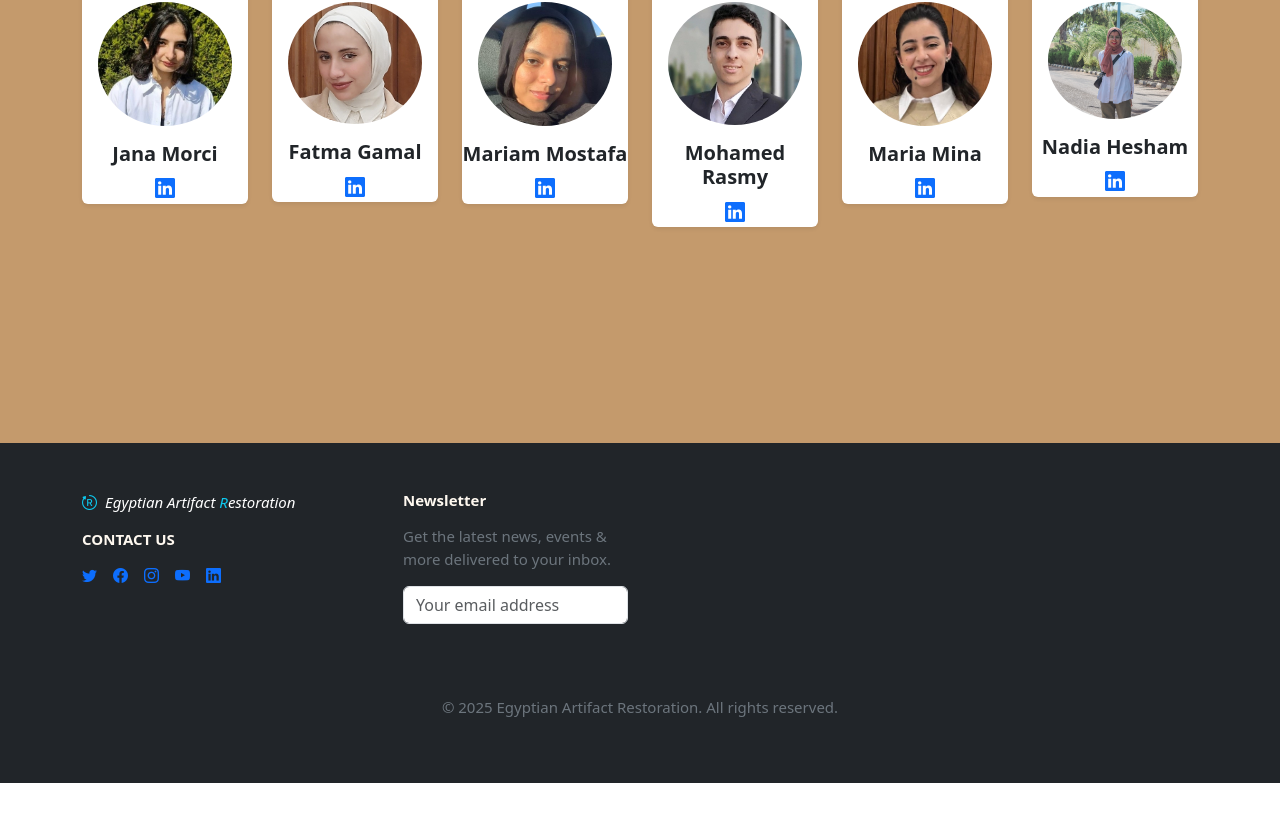
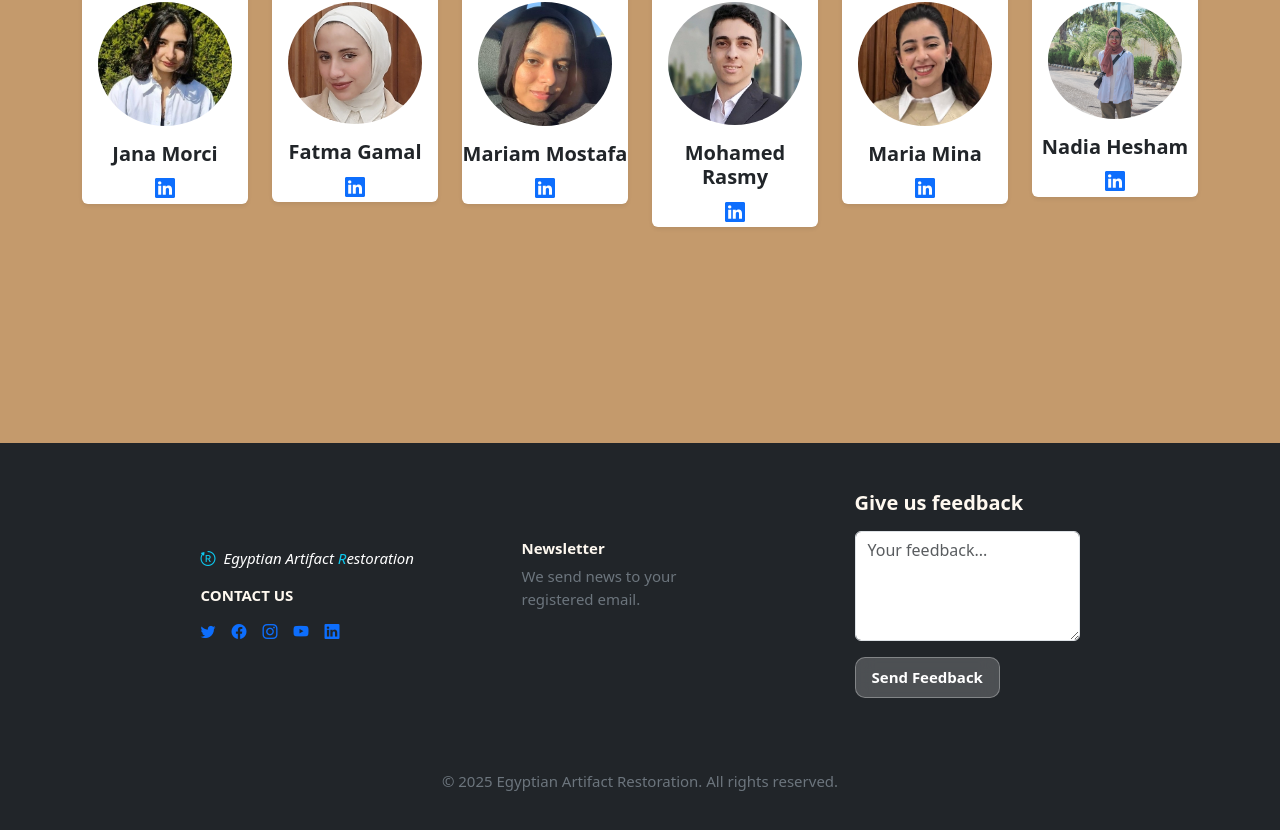
Before and after one commit to MariamAbdellah/Ancient-Walk-Project, a React (Create React App) app in the folder Frontend/: page /aboutus in a window 1280 px wide. Shown: the part 2036-2866 px from the top of the page. Before the commit the page ends 2819 px from the top, so only its background shows below. Built offline with nearby package versions, Linux system fonts and the light colour scheme.

Commit message:
user can send feedback 'about us page'

```diff
--- a/Frontend/src/App.css
+++ b/Frontend/src/App.css
@@ -33,6 +33,12 @@
 
   table-layout: fixed; /* Ensures consistent column widths */
   width: 100%;
+}
+
+.wide-feedback {
+  width: 100%;
+  padding: 12px;
+  border-radius: 4px;
 }
 
 /* Glassmorphic buttons */
--- a/Frontend/src/App.jsx
+++ b/Frontend/src/App.jsx
@@ -1,27 +1,29 @@
 import './App.css';
 import './index.css';
-import React, { useState, useEffect } from 'react';
+//import React, { useState, useEffect } from 'react';
 import 'bootstrap/dist/css/bootstrap.min.css';
 import { BrowserRouter as Router, Routes, Route } from 'react-router-dom';
 import 'bootstrap/dist/js/bootstrap.bundle.min.js';
 import 'bootstrap-icons/font/bootstrap-icons.css';
 import About from './aboutus';
-import FootAbout from './footer';
+//import FootAbout from './footer';
 import Main from './home';
 import ArtifactUpload from './project.jsx';
 import Register from './register.js';
+//import Header from './header.js';
 
 function App() {
+
   // Initialize state from localStorage
-  const [products, setProducts] = useState(() => {
-    const savedProducts = localStorage.getItem('products');
-    return savedProducts ? JSON.parse(savedProducts) : [];
-  });
+  // const [products, setProducts] = useState(() => {
+  //   const savedProducts = localStorage.getItem('products');
+  //   return savedProducts ? JSON.parse(savedProducts) : [];
+  // });
 
-  // Save products to localStorage whenever products state changes
-  useEffect(() => {
-    localStorage.setItem('products', JSON.stringify(products));
-  }, [products]);
+  // // Save products to localStorage whenever products state changes
+  // useEffect(() => {
+  //   localStorage.setItem('products', JSON.stringify(products));
+  // }, [products]);
 
   return (
     <Router future={{ startTransition: true, relativeSplatPath: true }}>
--- a/Frontend/src/aboutus.js
+++ b/Frontend/src/aboutus.js
@@ -3,14 +3,47 @@ import 'bootstrap/dist/css/bootstrap.min.css';
 import { Link } from 'react-router-dom';
 import './App.css';
 import './index.css';
+import { useState } from "react";
 
+
+ /*feedback function*/
 export default function About() {
-  // const currentUser = {
-  //   id: '123',
-  //   name: 'Nada',
-  //   email: 'Nada@example.com',
-  //   token: 'abc123xyz'
-  // };
+  const [feedbackData, setFeedbackData] = useState({ feedback: '' });
+
+  const handleInputChange = (e) => {
+    setFeedbackData({ ...feedbackData, [e.target.name]: e.target.value });
+  };
+
+  const handleSubmit = async (e) => {
+  e.preventDefault();
+
+  if (!feedbackData.feedback.trim()) {
+    alert("Please enter your feedback.");
+    return;
+  }
+
+  try {
+    const response = await fetch('your-api-endpoint/feedback', {    //API feedback
+      method: 'POST',
+      headers: {
+        'Content-Type': 'application/json',
+      },
+      body: JSON.stringify(feedbackData),
+    });
+
+    if (response.ok) {
+      alert('Thanks for your feedback!');
+      setFeedbackData({ feedback: '' });
+    } else {
+      throw new Error('Failed to submit feedback');
+    }
+  } catch (error) {
+    console.error('Error:', error);
+    alert('Failed to submit feedback. Please try again.');
+  }
+};
+
+
     return (
         <>
         <div className='bg'>
@@ -65,7 +98,6 @@ export default function About() {
                             </button>
                         </li>
                     </>
-
                           </ul>
                         </div>
                       </div>
@@ -251,12 +283,12 @@ export default function About() {
     <br></br>
     <br></br>
               {/* CONTACTS Section (Improved) */}
-              <section className="contacts-section p-5 font pt-5 mt-5 bg-dark" id="Contact-info">
+              <section className="contacts-section p-5 font pt-5 mt-5 bg-dark justify-content-center align-items-center" id="Contact-info">
                 <div className="container font">
-                    <div className="row gy-4">
+                    <div className="row gy-4 justify-content-center align-items-center">
 
                         {/* Contact Info */}
-                        <div className="col-sm-12 col-lg-3 pe-5">
+                        <div className="col-sm-12 col-lg-3 pe-5 ">
                             <Link className="navbar-brand font text-white text-decoration-none" to="/home">
                                 <i className="bi bi-bootstrap-reboot pe-2 text-info"></i>
                                 <em>Egyptian Artifact <span className="text-info">R</span>estoration</em>
@@ -273,12 +305,27 @@ export default function About() {
                         </div>
 
                         {/* Newsletter Signup */}
-                        <div className="col-sm-12 col-lg-3 ps-5">
-                            <h5 className="fw-bold mb-3 font">Newsletter</h5>
-                            <p className="text-secondary font">Get the latest news, events & more delivered to your inbox.</p>
-                            <div className="newsletter-input font">
-                                <input type="email" placeholder="Your email address" className="form-control font" />
-                            </div>
+                        <div className="col-sm-12 col-lg-3 ps-5 pb-4">
+                            <h5 className="fw-bold mb-2 font">Newsletter</h5>
+                            <p className="text-secondary font">We send news to your registered email.</p>
+                        </div>
+
+                        {/*feedback */}
+                        <div className="col-sm-12 col-lg-3 ps-5 ms-5 ">
+                            <h5 className="fw-bold mb-3">Give us feedback</h5>
+                            <form onSubmit={handleSubmit}>
+                              <textarea
+                                name="feedback"
+                                value={feedbackData.feedback}
+                                onChange={handleInputChange}
+                                placeholder="Your feedback..."
+                                rows="4"
+                                className="form-control mb-3"
+                              />
+                              <button type="submit" className=" glass-btn px-3 py-2">
+                                Send Feedback
+                              </button>
+                            </form>
                         </div>
 
                     </div>
@@ -287,6 +334,7 @@ export default function About() {
                     <div className="mt-5 text-center d-flex justify-content-center align-items-center font">
                         <p className="text-secondary mt-4 font">© 2025 Egyptian Artifact Restoration. All rights reserved.</p>
                     </div>
+
                 </div>
             </section>
             </div>
```
Also changed, not shown: Frontend/src/header.js (+40 -68 lines).
